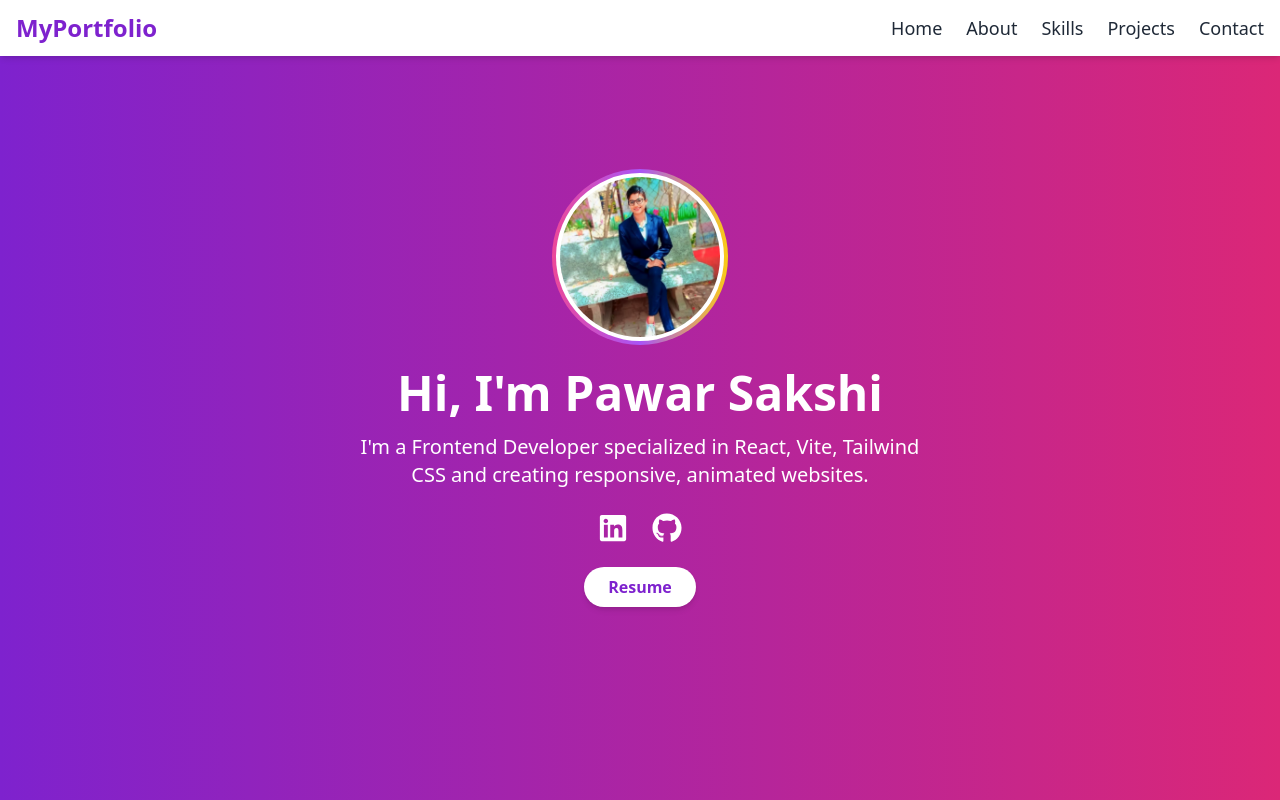
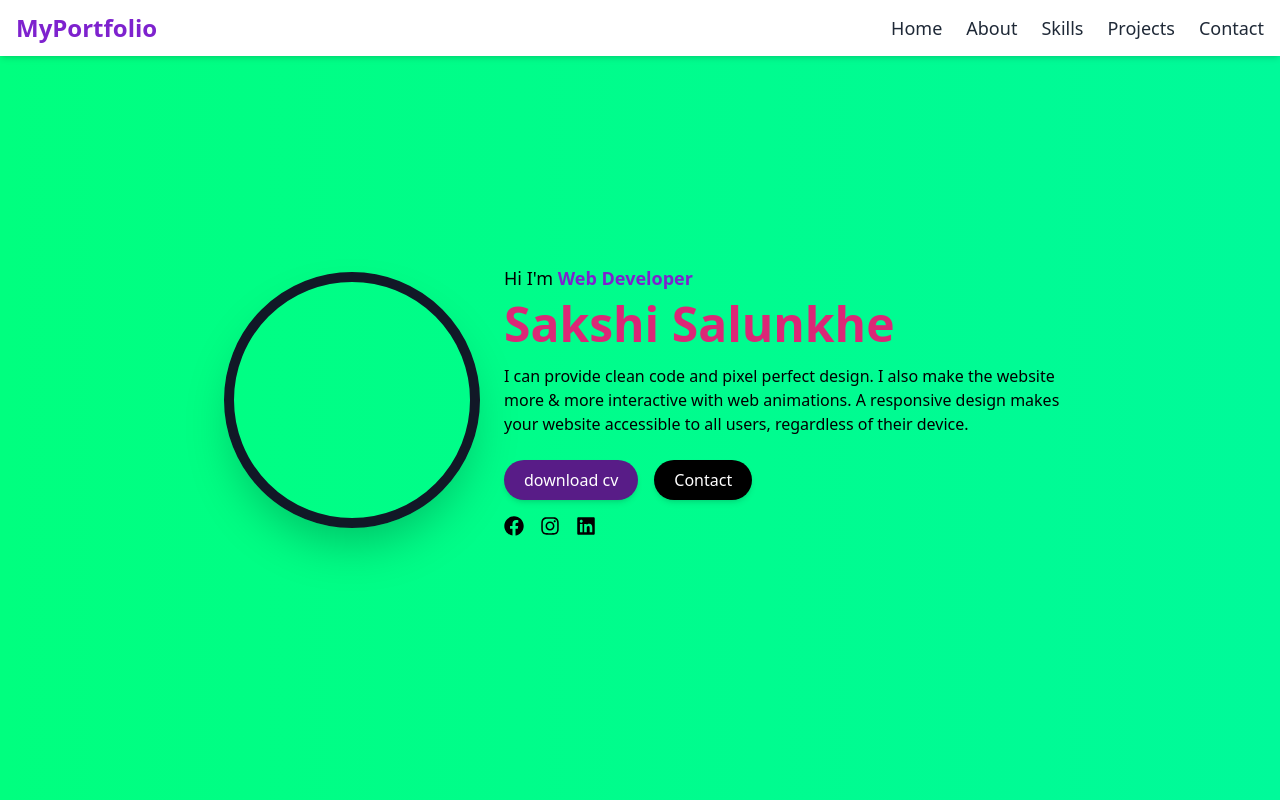
Before and after one commit to sakshiipawar3/myportfolio, a React (Vite) app: page / in a window 1280 px wide. Shown: the top 800 px of the page. Built offline with nearby package versions, Linux system fonts and the light colour scheme; the HTML template or start-up script is replaced by a standard one.

Commit message:
Update Home.jsx design

```diff
--- a/src/components/Home.jsx
+++ b/src/components/Home.jsx
@@ -1,64 +1,46 @@
 import React from 'react';
-import { FaGithub, FaLinkedin } from 'react-icons/fa';
-import profilePic from '../assets/profile.jpg';
+import { FaInstagram, FaLinkedin, FaFacebook } from 'react-icons/fa';
 
 const Home = () => {
   return (
     <section
       id="home"
-      className="min-h-screen flex flex-col justify-center items-center bg-gradient-to-r from-purple-700 to-pink-600 text-white text-center px-4"
+      className="min-h-screen flex flex-col md:flex-row items-center justify-center text-white px-6"
+      style={{
+        background: 'linear-gradient(to right, #00FF7F, #00FA9A)', // gradient green background
+      }}
     >
-      {/* Profile Picture with Colorful Circle */}
-      <div className="relative w-44 h-44 mb-6">
-        {/* Colorful Circle Animation */}
-        <div className="absolute inset-0 rounded-full bg-gradient-to-r from-pink-500 via-purple-500 to-yellow-400 animate-spin-slow p-1">
-          <div className="bg-white rounded-full w-full h-full flex items-center justify-center">
-            <img
-              src={profilePic}
-              alt="Portfolio"
-              className="w-40 h-40 rounded-full object-cover"
-            />
-          </div>
+      {/* Left Circle Image Placeholder */}
+      <div className="w-64 h-64 bg-transparent border-[10px] border-gray-900 rounded-full shadow-2xl m-6"></div>
+
+      {/* Right Content */}
+      <div className="text-center md:text-left max-w-xl">
+        <p className="text-black text-lg font-medium mb-2">
+          Hi I'm <span className="text-purple-700 font-semibold">Web Developer</span>
+        </p>
+        <h1 className="text-5xl font-bold text-pink-600 mb-4">Sakshi Salunkhe</h1>
+        <p className="text-black mb-6">
+          I can provide clean code and pixel perfect design. I also make the website more & more interactive
+          with web animations. A responsive design makes your website accessible to all users, regardless of their device.
+        </p>
+
+        {/* Buttons */}
+        <div className="flex gap-4 justify-center md:justify-start mb-4">
+          <button className="bg-purple-900 text-white px-5 py-2 rounded-full shadow-md hover:scale-105 transition">
+            download cv
+          </button>
+          <button className="bg-black text-white px-5 py-2 rounded-full shadow-md hover:scale-105 transition">
+            Contact
+          </button>
+        </div>
+
+        {/* Social Icons */}
+        <div className="flex gap-4 justify-center md:justify-start">
+          <FaFacebook className="text-black text-xl hover:text-blue-600 transition" />
+          <FaInstagram className="text-black text-xl hover:text-pink-500 transition" />
+          <FaLinkedin className="text-black text-xl hover:text-blue-700 transition" />
         </div>
       </div>
-
-      {/* Title */}
-      <h1 className="text-5xl font-extrabold mb-4">Hi, I'm Pawar Sakshi</h1>
-
-      {/* Description */}
-      <p className="text-xl max-w-xl mb-6">
-        I'm a Frontend Developer specialized in React, Vite, Tailwind CSS and creating responsive, animated websites.
-      </p>
-
-      {/* Social Icons */}
-      <div className="flex space-x-6 text-3xl mb-6">
-        <a
-          href="https://www.linkedin.com/feed"
-          target="_blank"
-          rel="noopener noreferrer"
-          className="hover:text-gray-300 transition duration-300"
-        >
-          <FaLinkedin />
-        </a>
-        <a
-          href="https://github.com/sakshiipawar3"
-          target="_blank"
-          rel="noopener noreferrer"
-          className="hover:text-gray-300 transition duration-300"
-        >
-          <FaGithub />
-        </a>
-      </div>
-
-      {/* Resume Button */}
-      <a
-        href="/resume.pdf"
-        target="_blank"
-        rel="noopener noreferrer"
-        className="bg-white text-purple-700 px-6 py-2 rounded-full font-semibold shadow-md hover:bg-gray-100 transition duration-300 mb-6"
-      >
-        Resume
-      </a>
     </section>
   );
 };
```
Also changed, not shown: 11 other files (tests, documents, lock files or other folders).
